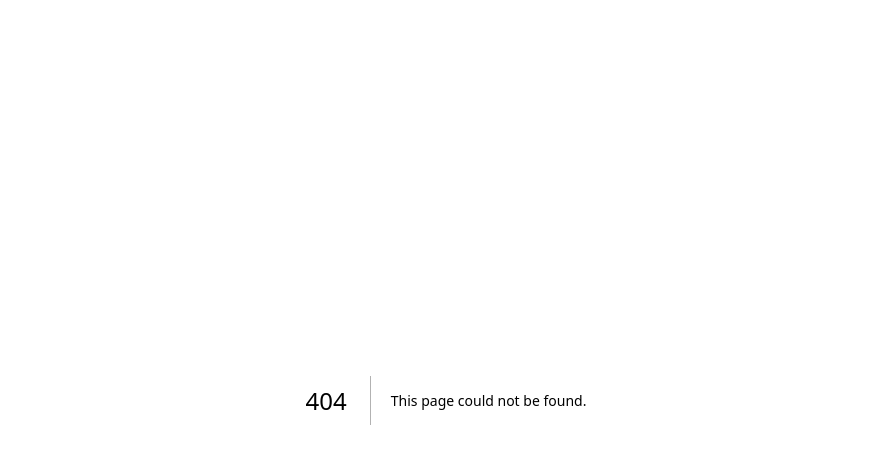
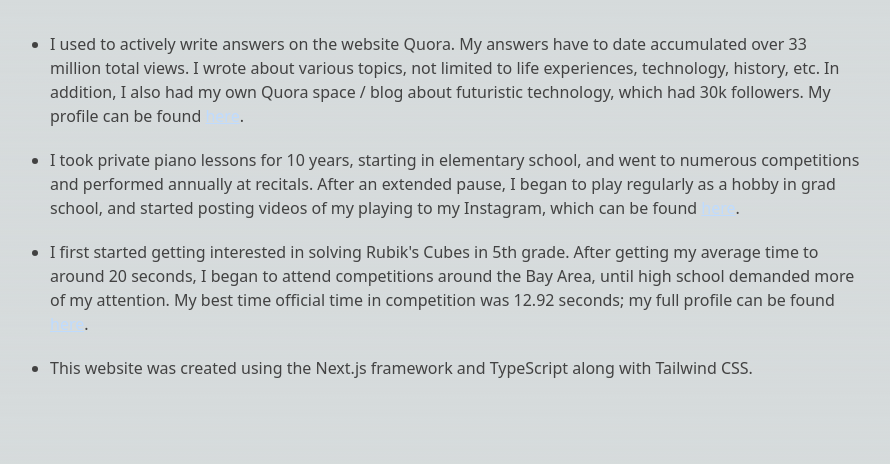
Before and after one commit to czhou578/v3, a Next.js app: page /Extras in a window 1280 px wide. Before the commit this address had no page. Shown: the top 464 px of the page, without its empty margins (194-1084 px from the left). Built offline with nearby package versions, Linux system fonts and the light colour scheme.

Commit message:
added new section

```diff
--- a/package.json
+++ b/package.json
@@ -17,8 +17,6 @@
     "@types/react": "18.0.37",
     "@types/react-dom": "18.0.11",
     "autoprefixer": "10.4.14",
-    "eslint": "8.38.0",
-    "eslint-config-next": "13.3.0",
     "next": "^13.3.0",
     "postcss": "8.4.22",
     "prettier": "^2.8.8",
--- /dev/null
+++ b/pages/Extras.tsx
@@ -0,0 +1,56 @@
+import React from "react";
+
+export default function Extras() {
+  return (
+    <div className="mt-8 mx-auto w-full px-4 sm:px-6 md:px-8 max-w-4xl z-0 relative">
+      <ul className="list-disc pl-5">
+        <li className="mb-5">
+          I used to actively write answers on the website Quora. My answers have
+          to date accumulated over 33 million total views. I wrote about various
+          topics, not limited to life experiences, technology, history, etc. In
+          addition, I also had my own Quora space / blog about futuristic
+          technology, which had 30k followers. My profile can be found{" "}
+          <a
+            href="https://www.quora.com/profile/Colin-Zhou-6"
+            className="underline text-blue-200 hover:text-blue-200 visited:text-purple-300"
+          >
+            here
+          </a>
+          .
+        </li>
+        <li className="mb-5">
+          I took private piano lessons for 10 years, starting in elementary
+          school, and went to numerous competitions and performed annually at
+          recitals. After an extended pause, I began to play regularly as a
+          hobby in grad school, and started posting videos of my playing to my
+          Instagram, which can be found{" "}
+          <a
+            href="https://www.instagram.com/colin.pianist/"
+            className="underline text-blue-200 hover:text-blue-200 visited:text-purple-300"
+          >
+            here
+          </a>
+          .
+        </li>
+        <li className="mb-5">
+          I first started getting interested in solving Rubik's Cubes in 5th
+          grade. After getting my average time to around 20 seconds, I began to
+          attend competitions around the Bay Area, until high school demanded
+          more of my attention. My best time official time in competition was
+          12.92 seconds; my full profile can be found{" "}
+          <a
+            href="https://www.worldcubeassociation.org/persons/2014ZHOU16"
+            className="underline text-blue-200 hover:text-blue-200 visited:text-purple-300"
+          >
+            here
+          </a>
+          .
+        </li>
+        <li className="mb-5">
+          This website was created using the Next.js framework and TypeScript
+          along with Tailwind CSS.
+        </li>
+      </ul>
+    </div>
+  );
+}
--- a/pages/index.tsx
+++ b/pages/index.tsx
@@ -47,6 +47,7 @@
 import Projects from "./Projects";
 import Image from "next/image";
 import LazyLoad from "./LazyLoad";
+import Extras from "./Extras";
 
 const prefix = "/v3";
 
@@ -278,7 +279,7 @@
           ]}
         />
       </LazyLoad>
-      <LazyLoad>
+      {/* <LazyLoad>
         <Experience
           companyLogo={QuoraLogo}
           companyName="Quora"
@@ -293,7 +294,7 @@
             `Admin and moderator of multiple blogs about finance and interesting information.`,
           ]}
         />
-      </LazyLoad>
+      </LazyLoad> */}
       <h2
         className="text-2xl sm:text-3xl md:text-4xl font-extrabold dark:text-blue-300 mx-auto w-full px-4 sm:px-6 md:px-8 lg:w-9/12 xl:w-6/12 mb-6 sm:mb-8 md:mb-10 text-center"
         id="projects"
@@ -368,7 +369,7 @@
             description={`A desktop application that allows you to query 4 LLM's at once for a single input. Supports
               Claude, Llama 3.1, ChatGPT, and Gemini. As someone who uses LLM's a lot in my day to day life, I wanted
               an easy and convenient way to ask multiple LLM's at once, and it resulted in this project.`}
-            githubLink=""
+            githubLink="https://github.com/czhou578/llm-god"
             isVideo
           />
         </LazyLoad>
@@ -653,6 +654,17 @@
           <Designs />
         </LazyLoad>
       </div>
+      <div className="mx-auto p-8 w-7/12 md:w-8/12">
+        <h2
+          className="text-2xl sm:text-3xl md:text-4xl font-extrabold dark:text-blue-300 mx-auto w-full px-4 sm:px-6 md:px-8 lg:w-9/12 xl:w-6/12 mb-6 sm:mb-8 md:mb-10 text-center"
+          id="misc"
+        >
+          Miscellaneous
+        </h2>
+        <LazyLoad>
+          <Extras />
+        </LazyLoad>
+      </div>
       <Footer />
     </div>
   );
```
Also changed, not shown: 1 other file (tests, documents, lock files or other folders).
